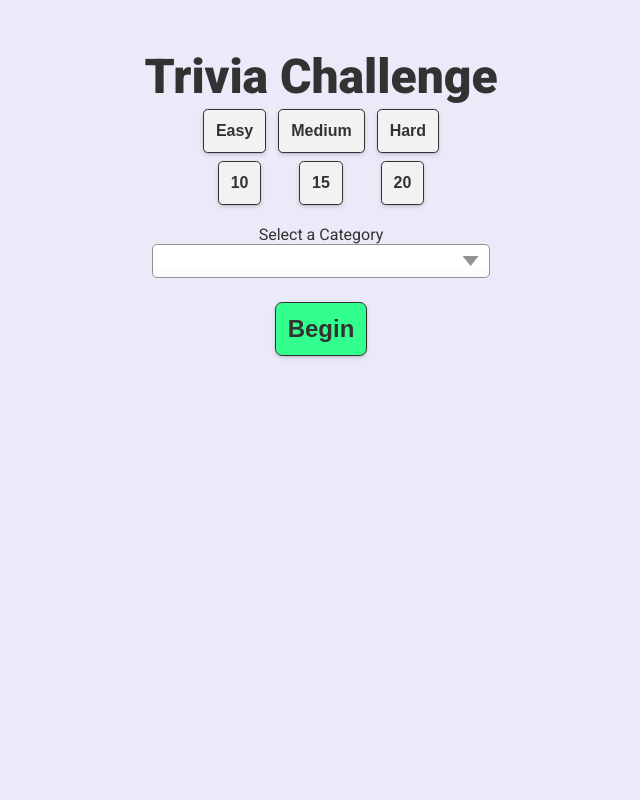
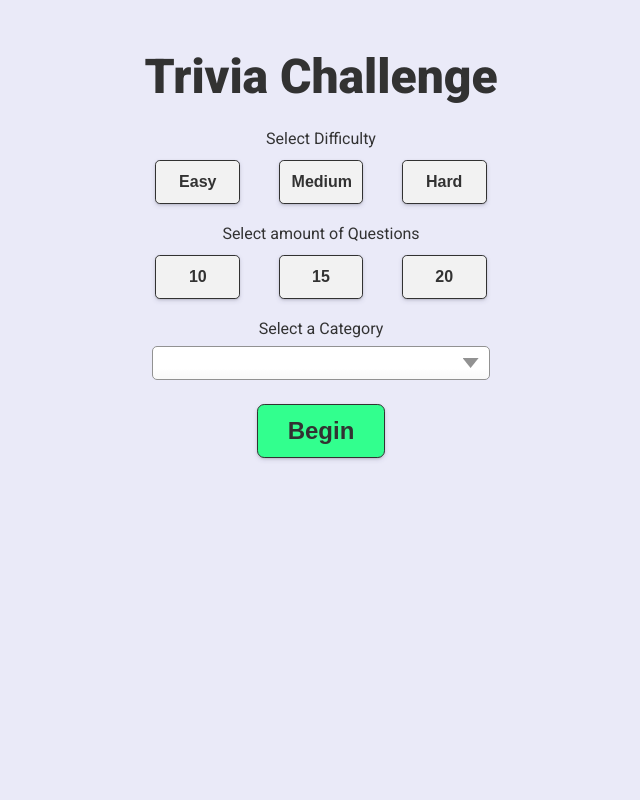
Before and after one commit to pteskey/triviaGame, a web app: file index.html in a window 1280 px wide. Shown: the whole page, without its empty margins (319-959 px from the left). Run offline with its HTML, style and script files only (its server is not run), Linux system fonts and the light colour scheme; lists and menus that the app fills with data are empty.

Commit message:
fiddled with some button sizing and changed some animations

```diff
--- a/assets/css/style.css
+++ b/assets/css/style.css
@@ -109,7 +109,7 @@ select:focus + .focus {
 }
 
 .title {
-  width: 30em;
+  width: 25em;
   margin-top: 1em;
   display: flex;
   flex-direction: column;
@@ -120,22 +120,30 @@ select:focus + .focus {
 .titleText {
   font-size: 3em;
   font-weight: 900;
+  margin-bottom: 0.5em;
 }
 
 .options {
+  width: 100%;
   display: flex;
   flex-direction: column;
-  justify-content: space-around;
 }
 
-.difficultySelect {
+.aligntext {
+  align-self: center;
+  margin-bottom: 0.5em;
+}
+
+.difficultyBtns {
   display: flex;
+  justify-content: space-evenly;
+  margin-bottom: 1em;
 }
 
 .questionAmount {
   display: flex;
   align-items: center;
-  justify-content: space-around;
+  justify-content: space-evenly;
   margin-bottom: 1em;
 }
 
@@ -198,6 +206,7 @@ button {
   outline: none;
   font-weight: bold;
   border: solid 1px black;
+  width: 5.3em;
   padding: 0.5em;
   cursor: pointer;
   box-shadow: rgba(50, 50, 93, 0.25) 0px 2px 5px -1px,
@@ -215,26 +224,24 @@ button {
 
 .difficultyBtns button:hover {
   transition: 200ms ease-in;
-  transform: translateY(-8px);
-  background-color: #00ff73;
 }
 
 #easy:focus,
 #easy:hover {
   background-color: #00ff73;
-  transform: translateY(-8px);
+  transform: translateY(-5px);
 }
 
 #medium:focus,
 #medium:hover {
   background-color: #f6ff00;
-  transform: translateY(-8px);
+  transform: translateY(-5px);
 }
 
 #hard:focus,
 #hard:hover {
   background-color: #ff1500;
-  transform: translateY(-8px);
+  transform: translateY(-5px);
 }
 
 .questionAmount button {
@@ -248,7 +255,7 @@ button {
 
 .questionAmount button:hover {
   transition: 200ms ease-in;
-  transform: translateY(-8px);
+  transform: translateY(-5px);
   background-color: #00ff73;
 }
 
@@ -268,6 +275,11 @@ button {
   font-size: 1.5em;
   background-color: #00ff73;
   border-radius: 0.3em;
+  transition: 150ms ease-in-out;
+}
+
+#startBtn:hover {
+  transform: scale(120%);
 }
 
 #retry {
--- a/index.html
+++ b/index.html
@@ -20,20 +20,20 @@
         <h1 class="titleText">Trivia Challenge</h1>
 
         <div class="options">
-          <div class="difficultySelect">
-            <div class="difficultyBtns">
-              <button onclick="selectEasy()" id="easy">Easy</button>
-              <button onclick="selectMed()" id="medium">Medium</button>
-              <button onclick="selectHard()" id="hard">Hard</button>
-            </div>
+          <span class="aligntext">Select Difficulty</span>
+          <div class="difficultyBtns">
+            <button onclick="selectEasy()" id="easy">Easy</button>
+            <button onclick="selectMed()" id="medium">Medium</button>
+            <button onclick="selectHard()" id="hard">Hard</button>
           </div>
+          <span class="aligntext">Select amount of Questions</span>
           <div class="questionAmount">
             <button onclick="amount10()">10</button>
             <button onclick="amount15()">15</button>
             <button onclick="amount20()">20</button>
           </div>
         </div>
-        <label for="categories">Select a Category</label>
+        <label for="categories" class="aligntext">Select a Category</label>
         <div class="select">
           <select id="categories"></select>
           <span class="focus"></span>
```
